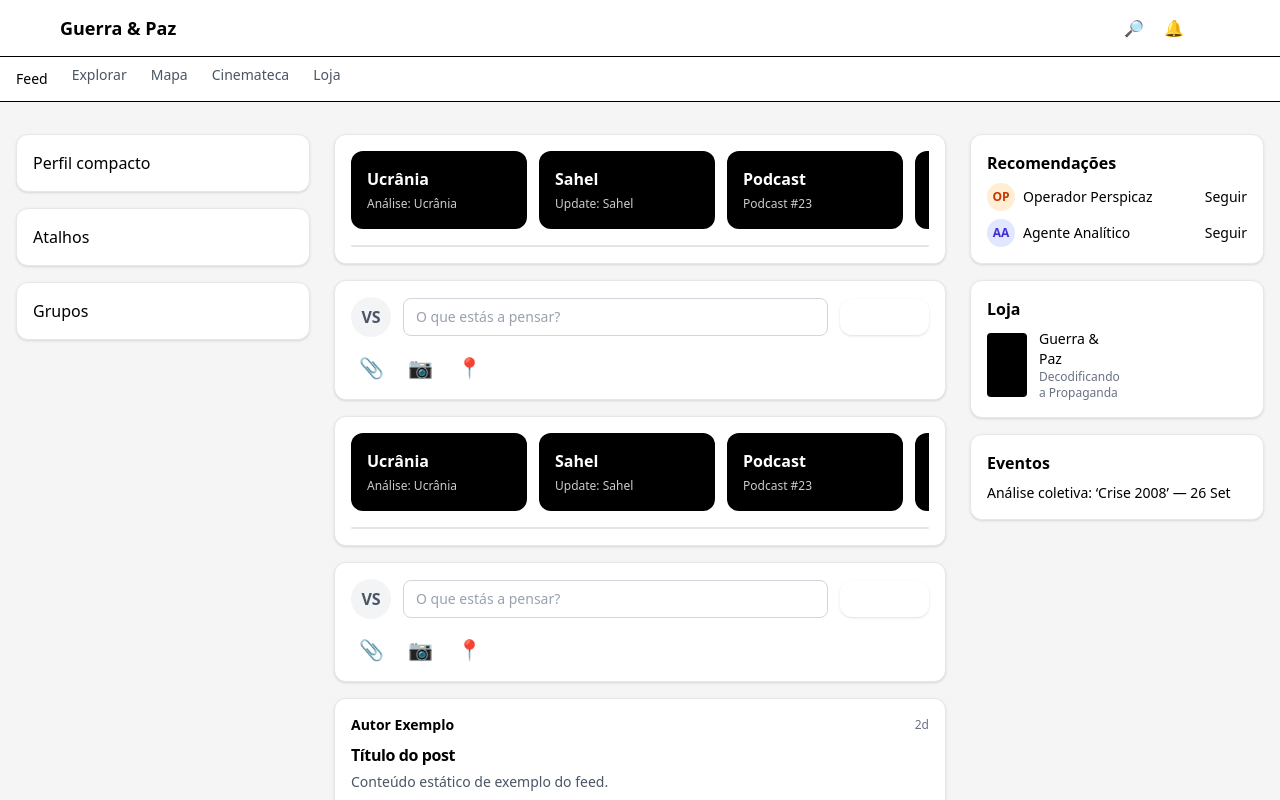
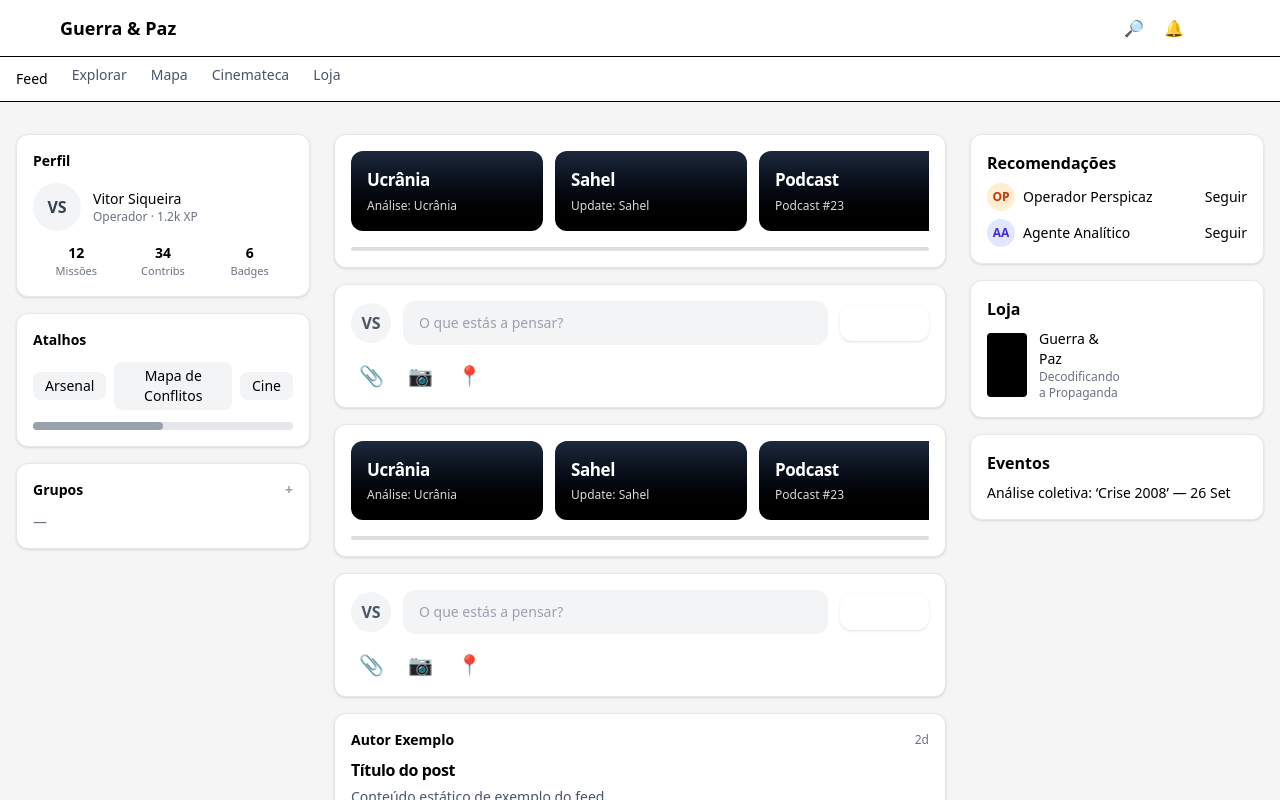
Before and after one commit to ricardodelnery/GUERRAEPAZ-REDESOCIAL, a Next.js app: page / in a window 1280 px wide. Shown: the top 800 px of the page. Built offline with nearby package versions, Linux system fonts and the light colour scheme.

Commit message:
ui(match+fine): highlights com gradiente+snap; header com badge; left sidebar com KPIs; composer refinado; academia na subnav

```diff
--- a/app/components/Composer.tsx
+++ b/app/components/Composer.tsx
@@ -4,7 +4,7 @@ export default function Composer() {
       <div className="flex items-center gap-3">
         <div className="h-10 w-10 rounded-full bg-gray-100 grid place-items-center font-semibold text-gray-600">VS</div>
         <input
-          className="flex-1 border border-gray-300 rounded-lg px-3 py-2 text-sm placeholder-gray-400 focus:outline-none focus:ring-2 focus:ring-brand-red/40"
+          className="flex-1 border-0 bg-gray-100 rounded-xl px-4 py-3 text-sm placeholder-gray-400 focus:outline-none focus:ring-2 focus:ring-brand-red/40"
           type="text"
           placeholder="O que estás a pensar?"
           aria-label="O que estás a pensar?"
--- a/app/components/Highlights.tsx
+++ b/app/components/Highlights.tsx
@@ -1,20 +1,20 @@
 export default function Highlights() {
   const Item = ({ t, s }: { t: string; s: string }) => (
-    <div className="min-w-44 bg-black text-white rounded-xl p-4">
-      <div className="text-base font-semibold">{t}</div>
-      <div className="text-[12px] opacity-80 mt-1">{s}</div>
+    <div className="min-w-48 rounded-xl p-4 text-white bg-gradient-to-b from-slate-800 to-black snap-start">
+      <div className="text-[17px] font-semibold tracking-tight">{t}</div>
+      <div className="text-[12px] opacity-85 mt-1">{s}</div>
     </div>
   );
   return (
     <div className="bg-white p-4 rounded-xl shadow border border-gray-200">
-      <div className="flex gap-3 overflow-x-auto no-scrollbar pb-2">
+      <div className="flex gap-3 overflow-x-auto no-scrollbar pb-2 snap-x snap-mandatory">
         <Item t="Ucrânia" s="Análise: Ucrânia" />
         <Item t="Sahel" s="Update: Sahel" />
         <Item t="Podcast" s="Podcast #23" />
         <Item t="Live" s="Live Q&A" />
         <Item t="Artigo" s="Artigo novo" />
       </div>
-      <div className="h-0.5 rounded bg-black/10 mt-2" />
+      <div className="h-1 rounded bg-black/10 shadow-inner mt-2" />
     </div>
   );
 }
--- a/app/layout.tsx
+++ b/app/layout.tsx
@@ -14,7 +14,7 @@ export default function RootLayout({ children }: { children: React.ReactNode })
             <BrandMarkOfficial />
             <div className="flex items-center gap-1">
               <button aria-label="Buscar" className="p-2 rounded hover:bg-gray-100">🔎</button>
-              <button aria-label="Notificações" className="p-2 rounded hover:bg-gray-100">🔔</button>
+              <span className="relative inline-block"><button aria-label="Notificações" className="p-2 rounded hover:bg-gray-100">🔔</button><span className="absolute -top-0.5 -right-0.5 h-4 min-w-4 px-1 text-[10px] leading-4 rounded-full bg-brand-red text-white text-center">3</span></span>
               <button className="bg-brand-red text-white font-semibold py-1.5 px-3 rounded-lg text-sm">Entrar</button>
             </div>
           </div>
--- a/app/page.tsx
+++ b/app/page.tsx
@@ -5,14 +5,43 @@ export default function Home() {
     <div className="grid grid-cols-12 gap-6" data-testid="home-grid">
       {/* LEFT (lg+) */}
       <aside className="hidden lg:block lg:col-span-3" data-testid="home-left">
-        <div className="sticky top-24 space-y-4">
-        <div className="sticky top-24 space-y-4">
-          <div className="bg-white p-4 rounded-xl shadow border border-gray-200">Perfil compacto</div>
-          <div className="bg-white p-4 rounded-xl shadow border border-gray-200">Atalhos</div>
-          <div className="bg-white p-4 rounded-xl shadow border border-gray-200">Grupos</div>
+  <div className="sticky top-24 space-y-4">
+    <div className="bg-white p-4 rounded-xl shadow border border-gray-200">
+      <div className="text-sm font-semibold mb-3">Perfil</div>
+      <div className="flex items-center gap-3">
+        <div className="h-12 w-12 rounded-full bg-gray-100 grid place-items-center font-semibold text-gray-700">VS</div>
+        <div>
+          <div className="text-sm font-medium">Vitor Siqueira</div>
+          <div className="text-xs text-gray-500">Operador · 1.2k XP</div>
         </div>
-              </div>
-            </aside>
+      </div>
+      <div className="mt-3 grid grid-cols-3 text-center">
+        <div><div className="text-sm font-semibold">12</div><div className="text-[11px] text-gray-500">Missões</div></div>
+        <div><div className="text-sm font-semibold">34</div><div className="text-[11px] text-gray-500">Contribs</div></div>
+        <div><div className="text-sm font-semibold">6</div><div className="text-[11px] text-gray-500">Badges</div></div>
+      </div>
+    </div>
+
+    <div className="bg-white p-4 rounded-xl shadow border border-gray-200">
+      <div className="text-sm font-semibold mb-3">Atalhos</div>
+      <div className="flex items-center gap-2 text-sm">
+        <button className="px-3 py-1 rounded-lg bg-gray-100">Arsenal</button>
+        <button className="px-3 py-1 rounded-lg bg-gray-100">Mapa de Conflitos</button>
+        <button className="px-3 py-1 rounded-lg bg-gray-100">Cine</button>
+      </div>
+      <div className="mt-3 h-2 rounded-xl bg-gray-200">
+        <div className="h-2 w-1/2 rounded-xl bg-gray-400"></div>
+      </div>
+    </div>
+
+    <div className="bg-white p-4 rounded-xl shadow border border-gray-200">
+      <div className="text-sm font-semibold mb-3 flex items-center justify-between">
+        <span>Grupos</span><span className="text-gray-400">+</span>
+      </div>
+      <div className="text-sm text-gray-500">—</div>
+    </div>
+  </div>
+</aside>
 
       {/* FEED (centro) */}
       <section className="col-span-12 md:col-span-8 lg:col-span-6 space-y-4" data-testid="feed">
```
Also changed, not shown: .logs/deploy_ui_match.txt (added), .logs/ui_match_now.txt (added).
